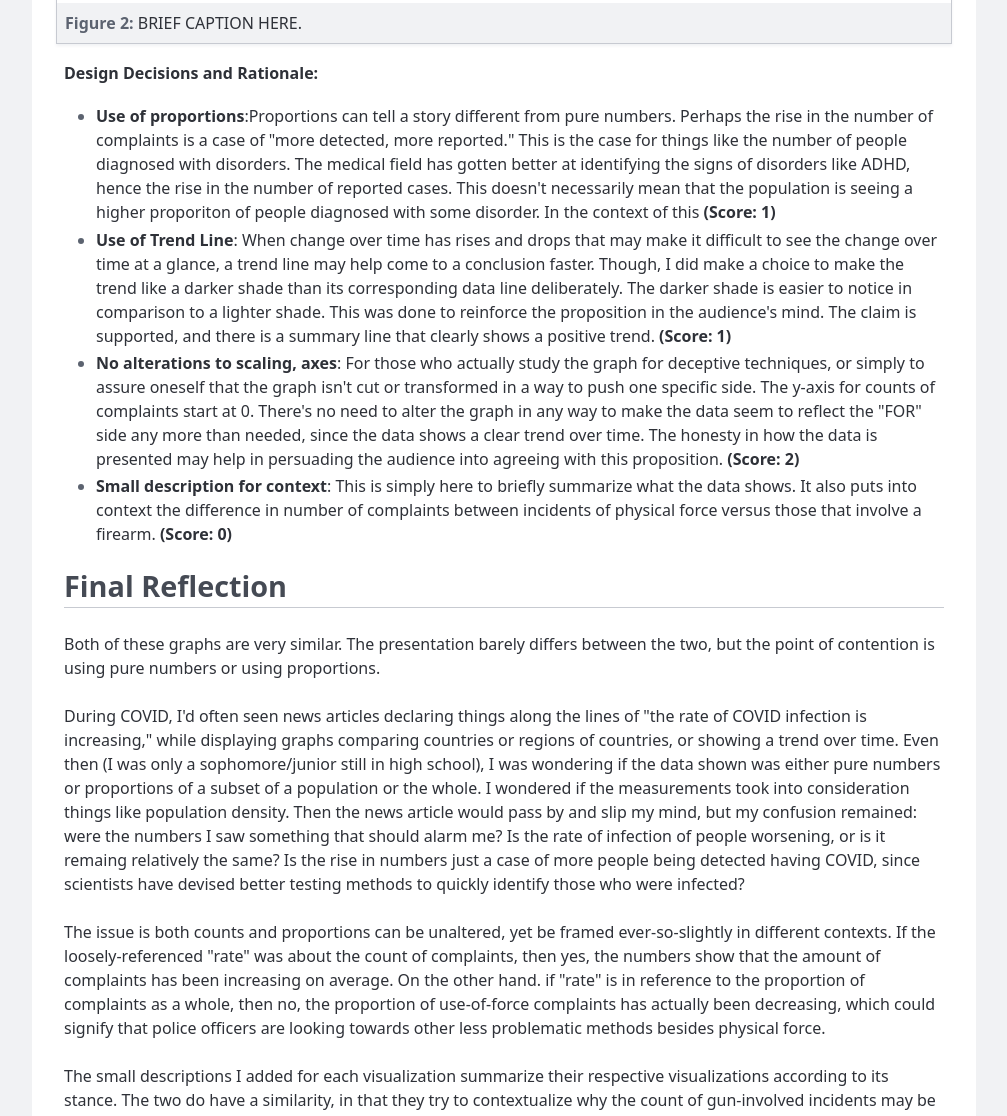
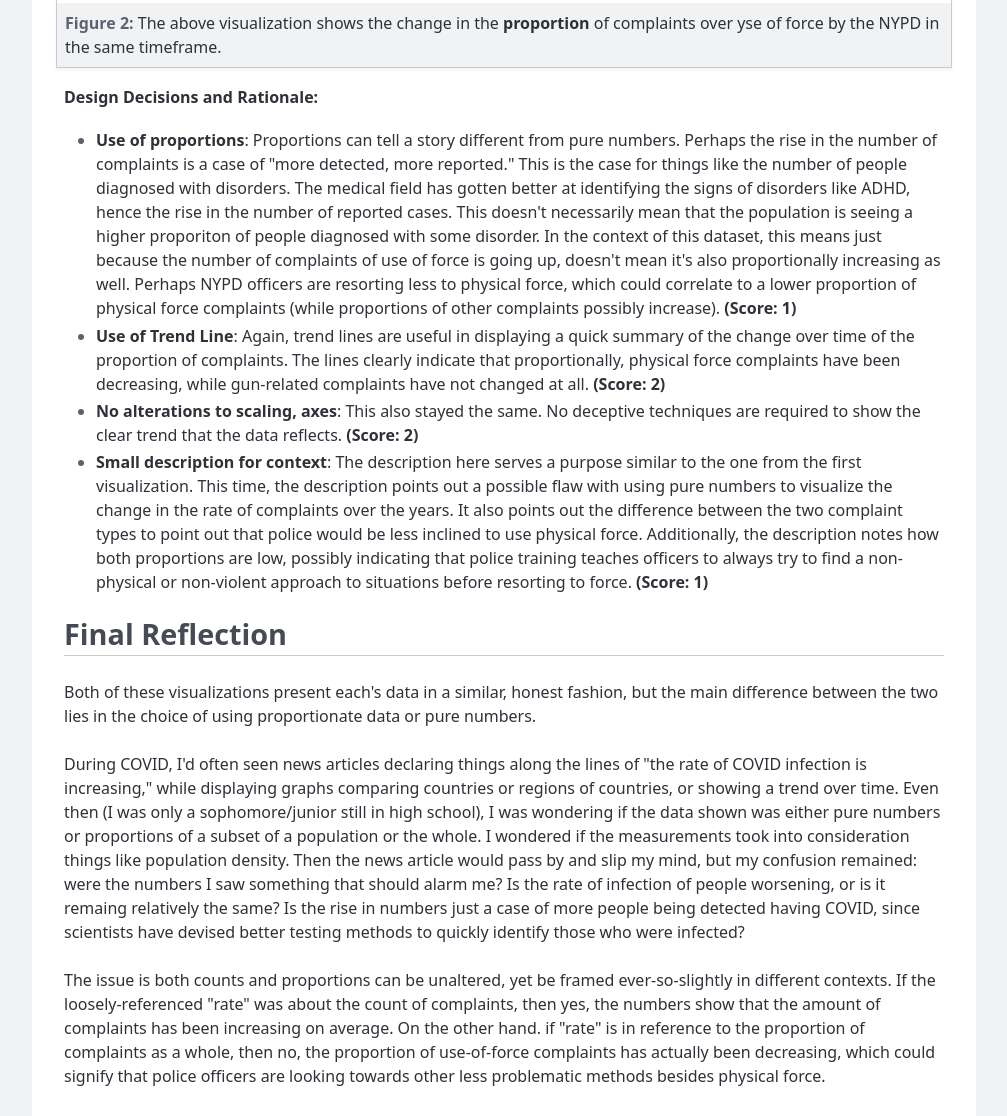
Before and after one commit to jecDSC/DSC106Proj2, a plain HTML site: page index.html in a window 1280 px wide. Shown: the part 2638-3754 px from the top of the page, without its empty margins (136-1143 px from the left). Drawn offline with Linux system fonts and the light colour scheme.

Commit message:
read through once more

```diff
--- a/index.html
+++ b/index.html
@@ -168,7 +168,7 @@
 
         <figure>
           <img src="imgs/Use of Force_Numbers.jpg" alt="Use of Force Complaints by Numbers" />
-          <figcaption>The above visualization shows the change in number of complaints over use of force by the NYPD over some timeframe.</figcaption>
+          <figcaption>The above visualization shows the change in <strong>number</strong> of complaints over use of force by the NYPD over some timeframe.</figcaption>
         </figure>
 
         <h4 class="for_rationale">Design Decisions and Rationale:</h4>
@@ -181,10 +181,9 @@
             is "Am I looking at proportions, or just pure numbers?" This is an earnest display of the numbers. No transformations were made. Therefore, the audience of my visualization can
              say that the rate of complaints of use of force by NYPD has gone up, since the numbers displayed reflect that claim. <strong>(Score: 1)</strong>
           </li>
-          <li><strong>Use of Trend Line</strong>: When change over time has rises and drops that may make it difficult to see the change over time at a glance, a trend line
-            may help come to a conclusion faster. Though, I did make a choice to make the trend like a darker shade than its corresponding data line deliberately.
-            The darker shade is easier to notice in comparison to a lighter shade. This was done to reinforce the proposition in the audience's mind. The claim
-             is supported, and there is a summary line that clearly shows a positive trend. <strong>(Score: 1)</strong>
+          <li><strong>Use of Trend Line</strong>: When change over time has frequent rises and drops scattered throught the data, that may make it difficult to see the overall trend. A trend line
+            may help the audience come to a conclusion faster. The lines are easy-to-read indicators of the overall change when looking at the visualization at
+            a quick glance. <strong>(Score: 2)</strong>
           </li>
           <li><strong>No alterations to scaling, axes</strong>: For those who actually study the graph for deceptive techniques, or simply to assure oneself that the
              graph isn't cut or transformed in a way to push one specific side. The y-axis for counts of complaints start at 0. There's no need to
@@ -192,7 +191,9 @@
              may help in persuading the audience into agreeing with this proposition. <strong>(Score: 2)</strong>
           </li>
           <li><strong>Small description for context</strong>: This is simply here to briefly summarize what the data shows. It also puts into context the difference
-            in number of complaints between incidents of physical force versus those that involve a firearm. <strong>(Score: 0)</strong>
+            in number of complaints between incidents of physical force versus those that involve a firearm. The description also notes that there is a difference between
+            the number of complaints of physical force in comparison to firearm-related complaints, which could hint that since firearms are a last resort for officers,
+            they are more inclined to use physical force if necessary. <strong>(Score: 1)</strong>
          </li>
         </ul>
       </section>
@@ -202,37 +203,38 @@
 
         <figure>
           <img src="imgs/Use of Force_Prop..jpg" alt="" />
-          <figcaption>BRIEF CAPTION HERE.</figcaption>
+          <figcaption>The above visualization shows the change in the <strong>proportion</strong> of complaints over yse of force by the NYPD in the same timeframe.</figcaption>
         </figure>
 
         <h4>Design Decisions and Rationale:</h4>
 
         <ul>
-          <li><strong>Use of proportions</strong>:Proportions can tell a story different from pure numbers. Perhaps the rise in the number of complaints
+          <li><strong>Use of proportions</strong>: Proportions can tell a story different from pure numbers. Perhaps the rise in the number of complaints
             is a case of "more detected, more reported." This is the case for things like the number of people diagnosed with disorders. The medical field has
             gotten better at identifying the signs of disorders like ADHD, hence the rise in the number of reported cases. This doesn't necessarily mean that
-            the population is seeing a higher proporiton of people diagnosed with some disorder. In the context of this  <strong>(Score: 1)</strong>
+            the population is seeing a higher proporiton of people diagnosed with some disorder. In the context of this dataset, this means just because the number
+            of complaints of use of force is going up, doesn't mean it's also proportionally increasing as well. Perhaps NYPD officers are resorting less to
+            physical force, which could correlate to a lower proportion of physical force complaints (while proportions of other complaints possibly increase). <strong>(Score: 1)</strong>
           </li>
-          <li><strong>Use of Trend Line</strong>: When change over time has rises and drops that may make it difficult to see the change over time at a glance, a trend line
-            may help come to a conclusion faster. Though, I did make a choice to make the trend like a darker shade than its corresponding data line deliberately.
-            The darker shade is easier to notice in comparison to a lighter shade. This was done to reinforce the proposition in the audience's mind. The claim
-             is supported, and there is a summary line that clearly shows a positive trend. <strong>(Score: 1)</strong>
+          <li><strong>Use of Trend Line</strong>: Again, trend lines are useful in displaying a quick summary of the change over time of the proportion of
+            complaints. The lines clearly indicate that proportionally, physical force complaints have been decreasing, while gun-related complaints have not
+            changed at all. <strong>(Score: 2)</strong>
           </li>
-          <li><strong>No alterations to scaling, axes</strong>: For those who actually study the graph for deceptive techniques, or simply to assure oneself that the
-             graph isn't cut or transformed in a way to push one specific side. The y-axis for counts of complaints start at 0. There's no need to
-             alter the graph in any way to make the data seem to reflect the "FOR" side any more than needed, since the data shows a clear trend over time. The honesty in how the data is presented
-             may help in persuading the audience into agreeing with this proposition. <strong>(Score: 2)</strong>
+          <li><strong>No alterations to scaling, axes</strong>: This also stayed the same. No deceptive techniques are required to show the clear trend that the data
+            reflects. <strong>(Score: 2)</strong>
           </li>
-          <li><strong>Small description for context</strong>: This is simply here to briefly summarize what the data shows. It also puts into context the difference
-            in number of complaints between incidents of physical force versus those that involve a firearm. <strong>(Score: 0)</strong>
+          <li><strong>Small description for context</strong>: The description here serves a purpose similar to the one from the first visualization. This time, the description
+            points out a possible flaw with using pure numbers to visualize the change in the rate of complaints over the years. It also points out the difference between the
+            two complaint types to point out that police would be less inclined to use physical force. Additionally, the description notes how both proportions are low, possibly
+            indicating that police training teaches officers to always try to find a non-physical or non-violent approach to situations before resorting to force. <strong>(Score: 1)</strong>
         </ul>
       </section>
 
       <section>
         <h2>Final Reflection</h2>
 
-        <p>Both of these graphs are very similar. The presentation barely differs between the two, but the point of contention is using pure
-          numbers or using proportions.<br>
+        <p>Both of these visualizations present each's data in a similar, honest fashion, but the main difference between the two lies in the choice of using
+          proportionate data or pure numbers.<br>
           <br>
           During COVID, I'd often seen news articles declaring things along the lines of "the rate of COVID infection is increasing," while
           displaying graphs comparing countries or regions of countries, or showing a trend over time. Even then (I was only a sophomore/junior
@@ -252,12 +254,15 @@
           the same rationale for this phenomenon, but of course, they can be framed in different ways. The visualization "for" the proposition may use this
           to point out that police tend to rely on physical force more than firearm use, which would explain the higher count of physical force complaints. The
            rationale alludes to police training to reinforce the statement. Meanwhile, the "against" visualization frames this phenomenon slightly differently, noting that physical force complaints have been decreasing in
-          proportion to all complaints, while gun-involved incidents remained a steady, low proportion. This rationale also mentions police training as an explanation.
+          proportion to all complaints, while gun-involved incidents remained a steady, low proportion. This rationale also mentions police training as an explanation. Both contain
+          fragments of truth that may help add to the overall credibility of each's visualization.<br>
           <br>
-          <br>
-          Both sides having honest representations of their data can cause confusion when propositions such as this one are framed in a way that
+          Both sides having honest representations of their data can cause confusion when propositions such as the one for this dataset are framed in a way that
            leaves some ambiguity. Would either of these graphs be considered deceptive, when both presented unaltered, pure data? Where is the line between deception and persuasion with
-           honest representations like these?
+           honest representations like these? It all depends on the intent of those who create visualizations for propositions that may have multiple sides. Framing of questions is important,
+           especially if visualizations like these are to accompany news reports or articles covering topics such as this. Visualizations are easier to read at a quick glance than
+           text on a page, which is why accompanying questions must ensure that they reflect the correct issue at hand and specify the parameters of the visualization, so that everyone walks
+           away with the correct takeaway, no matter how much time one takes to read and analyze a visualization.
         </p>
       </section>
     </main>
```
